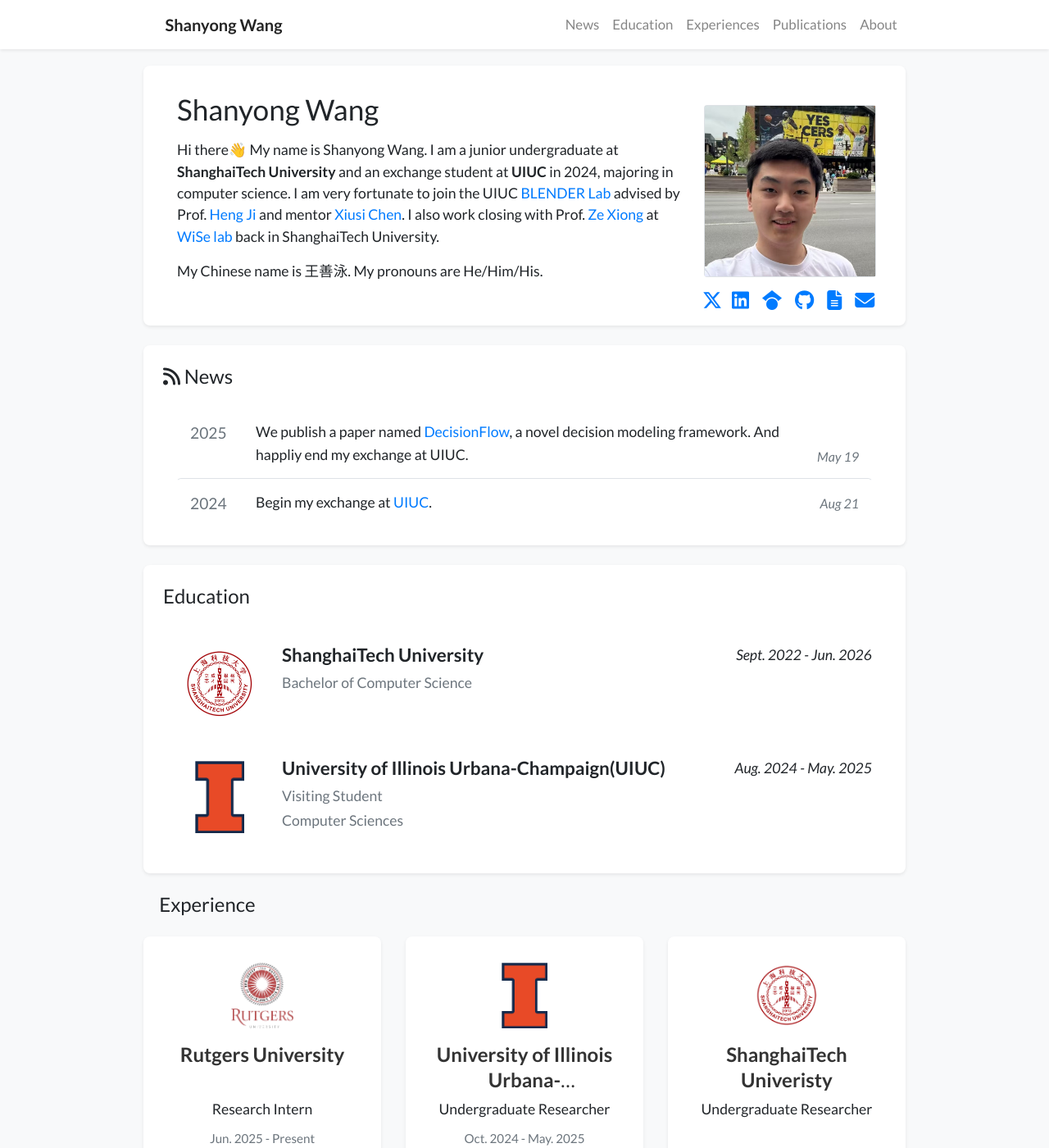
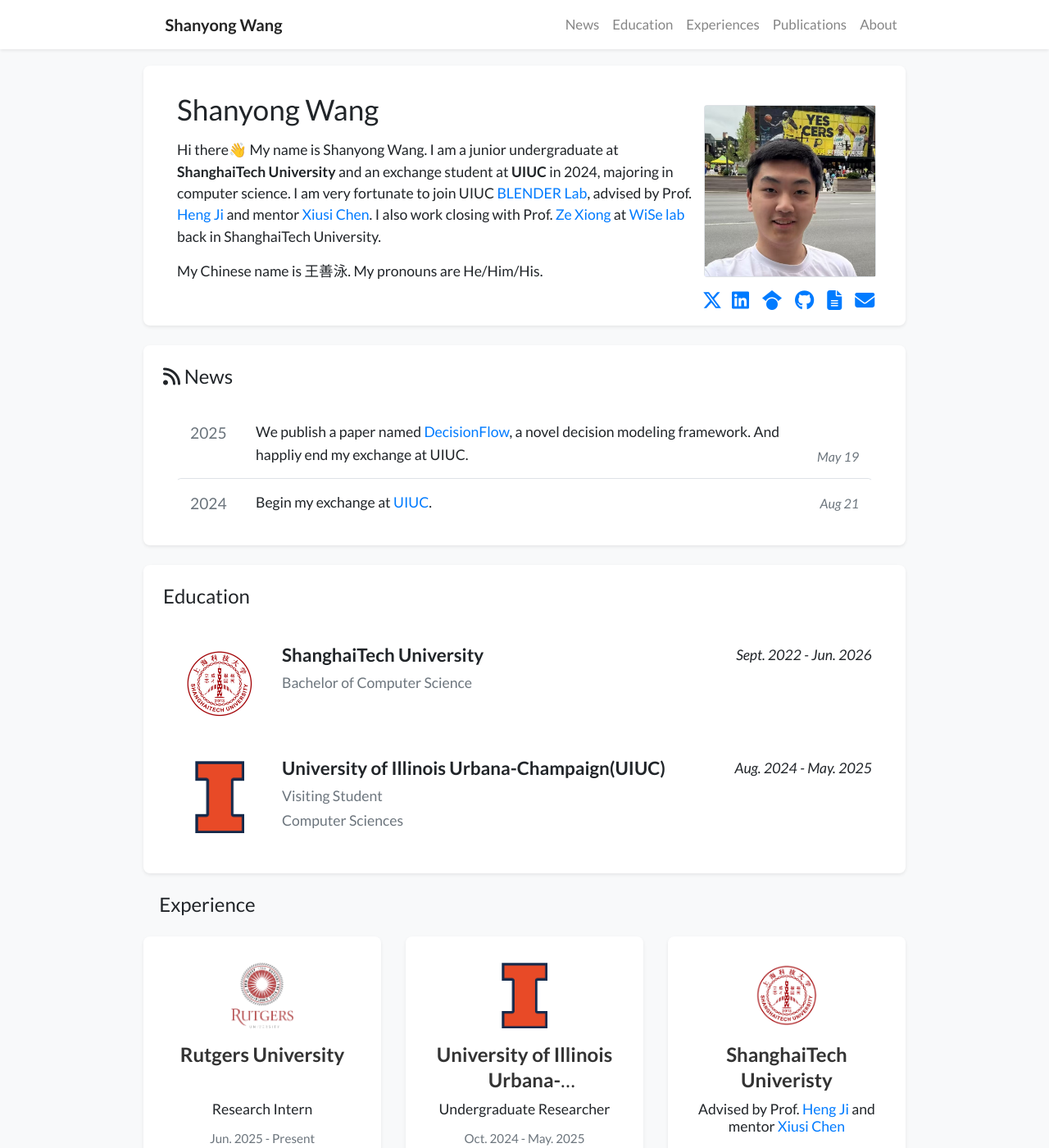
Before and after one commit to SwimmingWang/swimmingwang.github.io, a Jekyll site: the page built from index.html, in a window 1280 px wide and 1400 px high. Shown: the whole window at 82% size. Built offline with Jekyll 4.4.1, drawn with Linux system fonts in a browser that asks for light colours; nearby versions of some CDN libraries; a style sheet for code colours, icons or effects is not loaded; some of the changed text lies outside the part shown.

Commit message:
update experience

```diff
--- a/_data/profile.yml
+++ b/_data/profile.yml
@@ -20,7 +20,7 @@
 short_bio_text_justify: false
 short_bio: >-
   <p>
-    Hi there👋 My name is Shanyong Wang. I am a junior undergraduate at <strong>ShanghaiTech University</strong> and an exchange student at <strong>UIUC</strong> in 2024, majoring in computer science. I am very fortunate to join the UIUC <a href="https://blender.cs.illinois.edu/" target="_blank">BLENDER Lab</a> advised by Prof. <a href="https://blender.cs.illinois.edu/hengji.html" target="_blank">Heng Ji</a> and mentor <a href="https://xiusic.github.io/" target="_blank">Xiusi Chen</a>. I also work closing with Prof. <a href="https://bme.shanghaitech.edu.cn/bme_en/2021/0326/c8252a1073789/page.htm" target="_blank">Ze Xiong</a> at <a href="https://xiong-group.com/" target="_blank">WiSe lab</a> back in ShanghaiTech University.
+    Hi there👋 My name is Shanyong Wang. I am a junior undergraduate at <strong>ShanghaiTech University</strong> and an exchange student at <strong>UIUC</strong> in 2024, majoring in computer science. I am very fortunate to join UIUC <a href="https://blender.cs.illinois.edu/" target="_blank">BLENDER Lab</a>, advised by Prof. <a href="https://blender.cs.illinois.edu/hengji.html" target="_blank">Heng Ji</a> and mentor <a href="https://xiusic.github.io/" target="_blank">Xiusi Chen</a>. I also work closing with Prof. <a href="https://bme.shanghaitech.edu.cn/bme_en/2021/0326/c8252a1073789/page.htm" target="_blank">Ze Xiong</a> at <a href="https://xiong-group.com/" target="_blank">WiSe lab</a> back in ShanghaiTech University.
   </p>
   <p>
     My Chinese name is 王善泳. My pronouns are He/Him/His.
@@ -56,7 +56,7 @@
     brief: "Design a novel decision modeling framework."
 
   - company: "ShanghaiTech Univeristy"
-    position: "Undergraduate Researcher"
+    position: "Advised by Prof. <a href='https://blender.cs.illinois.edu/hengji.html' target='_blank'>Heng Ji</a> and mentor <a href='https://xiusic.github.io/' target='_blank'>Xiusi Chen</a>"
     date: ""
     logo: "/assets/images/badges/shanghaitech.jpg"
     brief: "Designed, modeled, and coded various virtual environments."
--- a/_includes/widgets/about_me_card.html
+++ b/_includes/widgets/about_me_card.html
@@ -4,7 +4,7 @@
             <div class="card-body p-4">
                 <h6 class="mb-4" style="font-size: 1.5rem;">About Me</h6>
                 <div class="about-content" style="font-size: 1.1rem; padding-left: 1rem; line-height: 1.8;">
-                    <p class="mb-2">I love playing basketball. My home team is Oklahoma City Thunder. </p>
+                    <p class="mb-2">I love playing basketball. </p>
                 </div>
             </div>
         </div>
```
